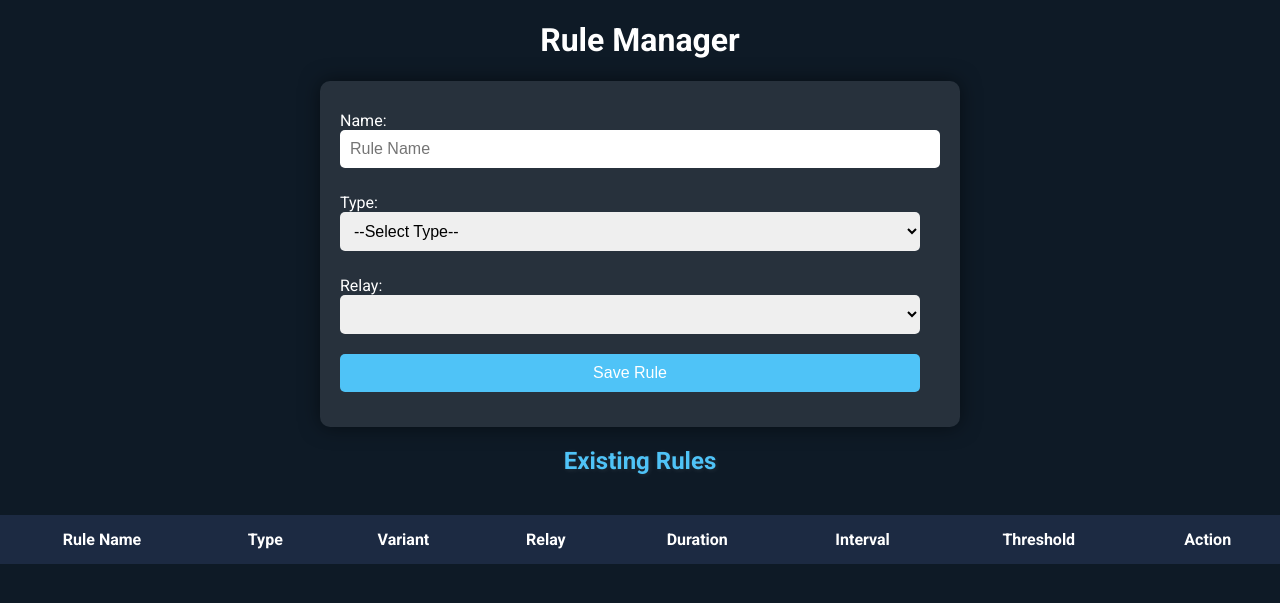
After one commit to RobinvanKaathoven/fermentatiekast, a Flask app: page /rules in a window 1280 px wide. The commit adds this page. Shown: the top 603 px of the page. Run offline with Flask 3, Linux system fonts and the light colour scheme; lists and menus that the app fills with data are empty.

Commit message:
Put everything in API's and added endpoints and views to edit. A rule and relay is now stored and retrieved from dbase.

```diff
--- a/application/api.py
+++ b/application/api.py
@@ -7,12 +7,14 @@ from flask_restful import Api, Resource, reqparse, fields, marshal_with, abort
 from flask_swagger_ui import get_swaggerui_blueprint
 from util import db
 
-from ruleEngine.RuleEngine import RuleEngine
+from ruleEngine.RuleEngine import ruleEngine
 from sensors.temperature import TemperatureSensor
 from threading import Thread
 
-from ruleEngine.Controller import Controller
+from ruleEngine.Rule import Rule
 from fermentation.FermentationResource import *
+from ruleEngine.RelayResource import *
+from ruleEngine.RuleResource import *
 
 import json
 
@@ -25,10 +27,14 @@ db.init_app(app)
 api = Api(app)
 
 temperatureSensor = TemperatureSensor(4)
-ruleEngine = RuleEngine(temperatureSensor)
 
 api.add_resource(FermentationResource, '/api/fermentation/<int:fermentation_id>')
 api.add_resource(FermentationsResource, '/api/fermentation/')
+api.add_resource(RelayResource, '/api/relay/<int:relay_port>')
+api.add_resource(RelaysResource, '/api/relays/')
+api.add_resource(RulesResource, '/api/rules/')
+api.add_resource(RuleResource, '/api/rule/<int:rule_id>')
+
 
 sensor_args = reqparse.RequestParser()
 sensor_args.add_argument('temperature', type=float, help='Temperature of the mock sensor', required=True)
@@ -86,11 +92,21 @@ class TargetResource(Resource):
         return {'temperature': ruleEngine.getTargetTemperature(), 'humidity': ruleEngine.getTargetHumidity()}
 api.add_resource(TargetResource, '/api/target/')
 
-
 @app.route('/')
 def home():
     message = "Hello, World"
     return render_template('index.html', message=message)
+
+@app.route('/relays')
+def relays():
+    message = "Hello, World"
+    return render_template('relays.html', message=message)
+
+@app.route('/rules')
+def rules():
+    message = "Hello, World"
+    return render_template('rules.html', message=message)
+
 
 @app.route("/metrics")
 def metrics():
@@ -116,13 +132,26 @@ swaggerBlueprint = get_swaggerui_blueprint(
 )
 
 app.register_blueprint(swaggerBlueprint, url_prefix=swaggerUrl)
-
-
+counter = 0
 def ruleEvaluation():
     while True:
-        ruleEngine.evaluateRules()
-        time.sleep(5)
+        global counter
+        counter += 1
+        values = temperatureSensor.read()
+        print(f"{counter} Eval for Temperature: {values[0].value}, Humidity: {values[1].value}")
+        ruleEngine.evaluateRules(values[0].value, values[1].value)
+        time.sleep(10)
+
 if __name__ == '__main__':
-    thread = Thread(target = ruleEvaluation, args = ())
-    thread.start()
+    with app.app_context():
+        relays = Relay.query.all()
+        relaisController.setPorts([relay.port for relay in relays])
+        rules = Rule.query.all()
+        for rule in rules:
+            ruleEngine.addRule(rule)
+
+        # Start the rule evaluation thread
+        ruleEvaluationThread = Thread(target=ruleEvaluation)
+        ruleEvaluationThread.start()
+
     app.run(host='0.0.0.0', debug=True) # This will start the Flask web server in debug
--- /dev/null
+++ b/application/ruleEngine/RelayResource.py
@@ -0,0 +1,61 @@
+from flask_restful import Api, Resource, reqparse, fields, marshal_with, abort
+from util.db import db
+
+from ruleEngine.RuleEngine import RuleEngine
+from ruleEngine.RelaisController import relaisController
+
+class Relay(db.Model):
+    port = db.Column(db.Integer, nullable=False, primary_key=True)
+    name = db.Column(db.Integer, unique=True, nullable=False)
+
+    def __repr__(self):
+        return f'<Relay {self.port}>'
+
+relay_args = reqparse.RequestParser()
+relay_args.add_argument('name', type=str, help='Name of the relay', required=True)
+relay_args.add_argument('port', type=int, help='Port of the relay', required=True)
+relayFields = {
+    'name': fields.String,
+    'port': fields.Integer,
+    'status': fields.Boolean
+}
+
+class RelaysResource(Resource):
+    @marshal_with(relayFields)
+    def get(self):
+        print('get all relays')
+        relays = Relay.query.all()
+        for relay in relays:
+            relay.status = relaisController.getPortStatus(relay.port)
+
+        if not relays:
+            abort(404, message="No relays found")
+        return relays
+
+    @marshal_with(relayFields)
+    def post(self):
+        args = relay_args.parse_args()
+        relay = Relay(name=args['name'], port=args['port'])
+        db.session.add(relay)
+        db.session.commit()
+
+        relaisController.addRelais(relay.port)
+        print(relaisController.getPorts())
+        return relay, 201
+
+class RelayResource(Resource):
+    @marshal_with(relayFields)
+    def get(self, relay_port):
+        relay = Relay.query.get(relay_port)
+        if not relay:
+            abort(404, message="Relay not found")
+        return relay
+
+    @marshal_with(relayFields)
+    def delete(self, relay_port):
+        relay = Relay.query.get(relay_port)
+        if not relay:
+            abort(404, message="Relay not found")
+        db.session.delete(relay)
+        db.session.commit()
+        return '', 204
--- a/application/templates/index.html
+++ b/application/templates/index.html
@@ -221,6 +221,8 @@
         // Initial fetch
         fetchCurrentValues();
         fetchFermentations();
+
+
     </script>
 </body>
 </html>
--- /dev/null
+++ b/application/templates/rules.html
@@ -0,0 +1,160 @@
+<!DOCTYPE html>
+<html lang="en">
+<head>
+  <meta charset="UTF-8" />
+  <meta name="viewport" content="width=device-width, initial-scale=1.0" />
+  <title>Rule Manager</title>
+  <link rel="stylesheet" href="/static/style.css" />
+  <link href="https://fonts.googleapis.com/css2?family=Roboto:wght@400;700&display=swap" rel="stylesheet">
+
+  <script defer>
+    document.addEventListener('DOMContentLoaded', () => {
+
+      const ruleList = document.getElementById('rule-list');
+      const ruleForm = document.getElementById('rule-form');
+      const ruleName = document.getElementById('rule-name');
+      const typeField = document.getElementById('rule-type');
+      const extraFields = document.getElementById('extra-fields');
+      const relayField = document.getElementById('relay');
+
+      let editingRuleId = null;
+
+      async function fetchRelays() {
+        const response = await fetch('/api/relays');
+        const relays = await response.json();
+        relayField.innerHTML = relays.map(relay => `<option value="${relay.port}">${relay.name} - ${relay.port}</option>`).join('');
+      }
+
+      async function fetchRules() {
+        const response = await fetch('/api/rules');
+        const rules = await response.json();
+
+        const ruleTableBody = document.getElementById('ruleTableBody');
+        ruleTableBody.innerHTML = rules.map(rule => `
+          <tr>
+            <td>${rule.name}</td>
+            <td>${rule.type}</td>
+            <td>${rule.variant || ''}</td>
+            <td>${rule.relay}</td>
+            <td>${rule.duration || ''}</td>
+            <td>${rule.interval || ''}</td>
+            <td>${rule.threshold || ''}</td>
+            <td>
+              <button onclick="editRule(${rule.id})">Edit</button>
+              <button onclick="deleteRule(${rule.id})">Delete</button>
+            </td>
+          </tr>
+        `).join('');
+      }
+
+      window.editRule = async (id) => {
+        const response = await fetch(`/api/rule/${id}`);
+        const rule = await response.json();
+        editingRuleId = rule.id;
+        ruleForm.name.value = rule.name;
+        ruleForm.type.value = rule.type;
+        ruleForm.relay.value = rule.relay;
+        showExtraFields(rule.type, rule);
+      };
+
+      window.deleteRule = async (id) => {
+        await fetch(`/api/rule/${id}`, { method: 'DELETE' });
+        fetchRules();
+      };
+
+      function showExtraFields(type, rule = {}) {
+        if (type === 'time') {
+          extraFields.innerHTML = `
+            <label>Interval (minutes): <input type="number" name="interval" value="${rule.interval || ''}" required /></label>
+            <label>Duration (minutes): <input type="number" name="duration" value="${rule.duration || ''}" required /></label>
+          `;
+        } else if (type === 'temperature' || type === 'humidity') {
+          extraFields.innerHTML = `
+            <label>Threshold: <input type="number" name="threshold" value="${rule.threshold || ''}" required /></label>
+            <label>
+              Variant:
+              <select name="variant">
+                <option value="low" ${rule.variant === 'low' ? 'selected' : ''}>Turn on when too Low</option>
+                <option value="high" ${rule.variant === 'high' ? 'selected' : ''}>Turn on when too High</option>
+              </select>
+            </label>
+          `;
+        } else {
+          extraFields.innerHTML = '';
+        }
+      }
+
+      typeField.addEventListener('change', (e) => {
+        showExtraFields(e.target.value);
+      });
+
+      ruleForm.addEventListener('submit', async (e) => {
+        e.preventDefault();
+        const formData = new FormData(ruleForm);
+        const rule = Object.fromEntries(formData.entries());
+        rule.interval = parseInt(rule.interval);
+        rule.duration = parseInt(rule.duration);
+        rule.threshold = parseInt(rule.threshold);
+        console.log(ruleForm);
+        console.log(formData.entries());
+        console.log(rule);
+        const method = editingRuleId ? 'PUT' : 'POST';
+        const url = editingRuleId ? `/api/rule/${editingRuleId}` : '/api/rules';
+        await fetch(url, {
+          method,
+          headers: { 'Content-Type': 'application/json' },
+          body: JSON.stringify(rule),
+        });
+
+        editingRuleId = null;
+        ruleForm.reset();
+        extraFields.innerHTML = '';
+        fetchRules();
+      });
+
+      fetchRelays();
+      fetchRules();
+    });
+  </script>
+</head>
+<body>
+  <h1>Rule Manager</h1>
+  <form id="rule-form">
+    <label>Name:
+        <input type="text" id="rule-name" name="name" placeholder="Rule Name" required />
+    </label>
+    <label>Type:
+      <select id="rule-type" name="type" required>
+        <option value="">--Select Type--</option>
+        <option value="time">Time-based</option>
+        <option value="temperature">Temperature</option>
+        <option value="humidity">Humidity</option>
+      </select>
+    </label>
+    <label>Relay:
+      <select id="relay" name="relay" required></select>
+    </label>
+    <div id="extra-fields"></div>
+    <button type="submit">Save Rule</button>
+  </form>
+  <h2>Existing Rules</h2>
+
+  <table>
+    <thead>
+        <tr>
+            <th>Rule Name</th>
+            <th>Type</th>
+            <th>Variant</th>
+            <th>Relay</th>
+            <th>Duration</th>
+            <th>Interval</th>
+            <th>Threshold</th>
+            <th>Action</th>
+        </tr>
+    </thead>
+    <tbody id="ruleTableBody">
+        <!-- Rule rows will be added here -->
+    </tbody>
+</table>
+</body>
+</html>
```
Also changed, not shown: application/ruleEngine/RelaisController.py (+32 -0 lines), application/ruleEngine/Rule.py (added, +11 -0 lines), application/ruleEngine/RuleEngine.py (+41 -46 lines), application/ruleEngine/RuleResource.py (added, +97 -0 lines), application/templates/relays.html (added, +139 -0 lines).
